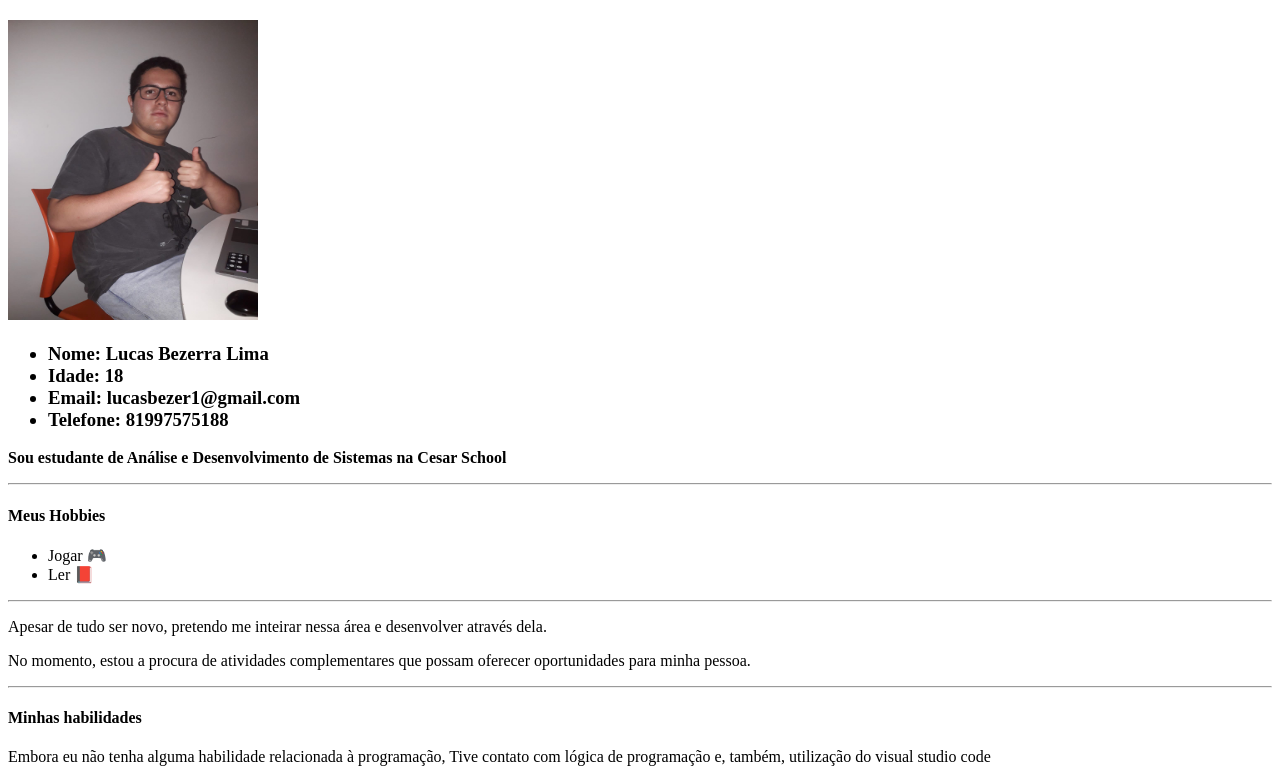
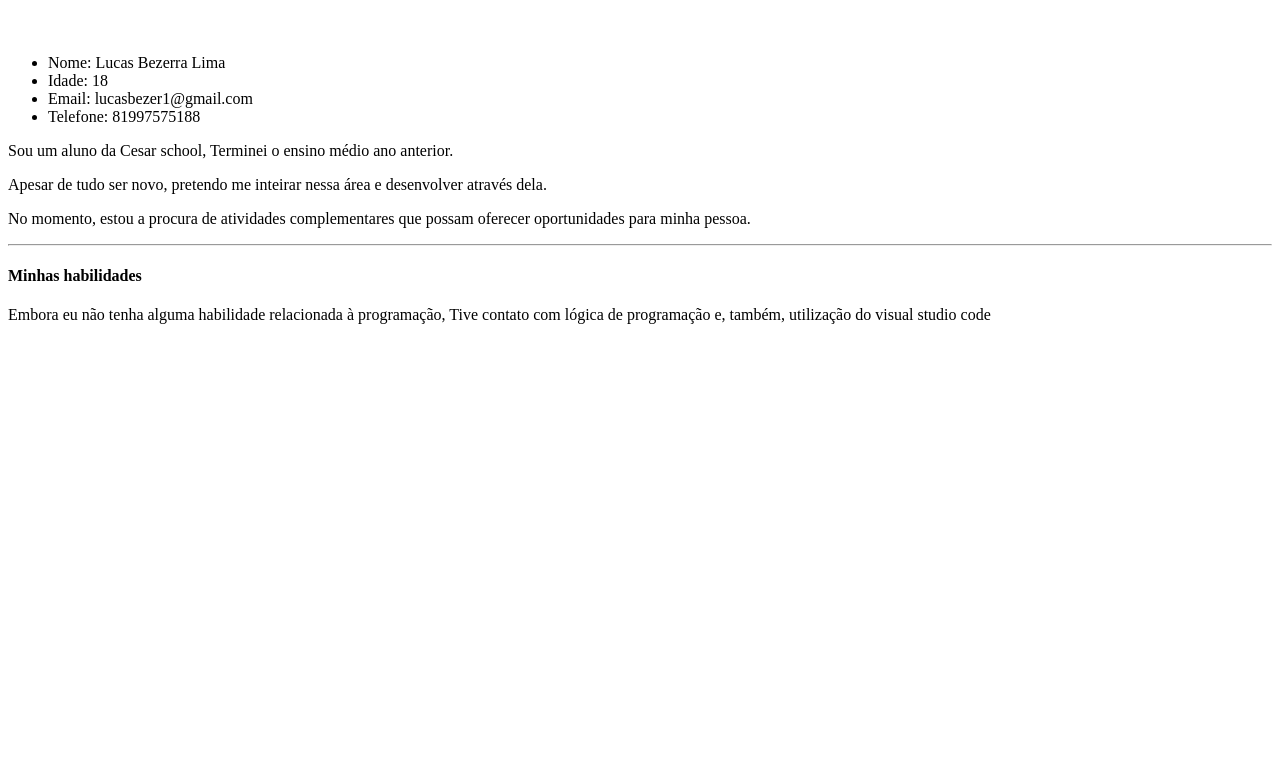
Before and after one commit to lblima038/Curr-culo, a plain HTML site: page index.html in a window 1280 px wide. Shown: the part 60-842 px from the top of the page. After the commit the page ends 800 px from the top, so only its background shows below. Drawn offline with Linux system fonts and the light colour scheme.

Commit message:
pagina pessoal

```diff
--- a/index.html
+++ b/index.html
@@ -1,39 +1,28 @@
 <!DOCTYPE html>
-<html lang="pt-br">
-
+<html lang="en">
 <head>
     <meta charset="UTF-8">
     <meta name="viewport" content="width=device-width, initial-scale=1.0">
     <title>Página pessoal</title>
 </head>
-
 <body>
     <H1><b>Bem vindo ao meu currículo!</b></H1>
 
-    <img src="Foto2.jpg" width="250" height="300">
+    <img src="">
     <ul>
-        <h3>
         <li>Nome: Lucas Bezerra Lima</li>
         <li>Idade: 18</li>
         <li>Email: lucasbezer1@gmail.com</li>
         <li>Telefone: 81997575188</li>
-        </h3>
     </ul>
-    <p><b>Sou estudante de Análise e Desenvolvimento de Sistemas na Cesar School</b></p>
-    <hr>
-    <h4><b>Meus Hobbies</b></h4>
-    <ul>
-        <li>Jogar 🎮</li>
-        <li>Ler 📕</li>
-    </ul>
-    <hr>
+        <p>Sou um aluno da Cesar school, Terminei o ensino médio ano anterior.</p>
         <p>Apesar de tudo ser novo, pretendo me inteirar nessa área e desenvolver através dela.</p>
         <p>No momento, estou a procura de atividades complementares que possam oferecer oportunidades para minha pessoa.</p>
     <hr>
         <h4>Minhas habilidades</h4>
-    <p> Embora eu não tenha alguma habilidade relacionada à programação, Tive contato com lógica de programação e,
-        também, utilização do visual studio code</p>
+    <p> Embora eu não tenha alguma habilidade relacionada à programação, Tive contato com lógica de programação e, também, utilização do visual studio code</p>
+
+
 
 </body>
-
 </html>
```
Lines whose indentation alone changed are shown as unchanged.
